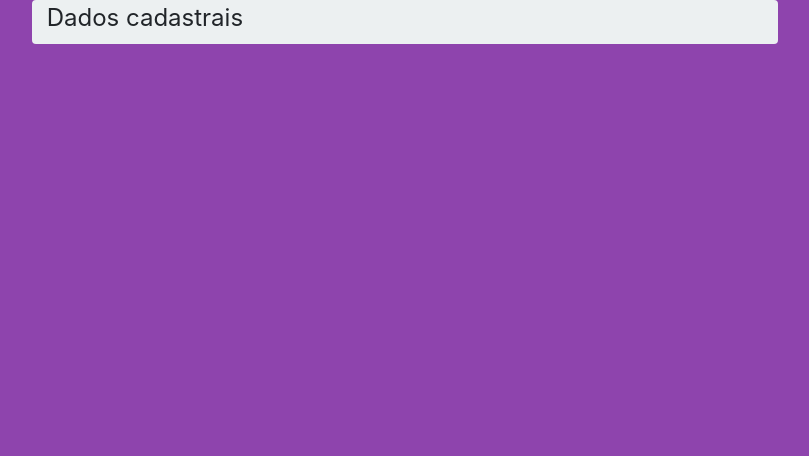
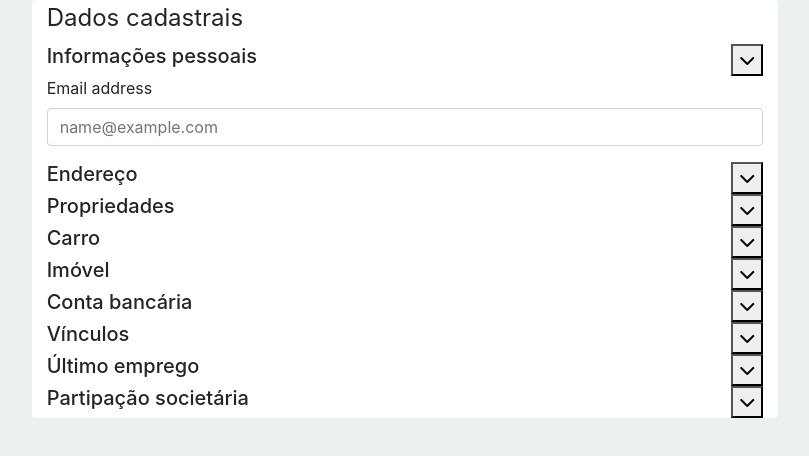
Before and after one commit to vinicius7m/FormularioBootstrap, a plain HTML site: page index.html in a window 1280 px wide. Shown: the whole page, without its empty margins (235-1044 px from the left). Drawn offline with nearby package versions, Linux system fonts and the light colour scheme.

Commit message:
Divisão de cores e inserção de tópicos do formulário

```diff
--- a/index.html
+++ b/index.html
@@ -4,27 +4,102 @@
 <head>
   <meta charset="utf-8">
   <meta name="viewport" content="width=device-width">
-  <title>replit</title>
+  <title>Formulário</title>
   <link href="style.css" rel="stylesheet" type="text/css" />
   <link rel="stylesheet" href="https://cdn.jsdelivr.net/npm/bootstrap@4.6.2/dist/css/bootstrap.min.css" integrity="sha384-xOolHFLEh07PJGoPkLv1IbcEPTNtaed2xpHsD9ESMhqIYd0nLMwNLD69Npy4HI+N" crossorigin="anonymous">
+  <link rel="stylesheet" href="https://cdnjs.cloudflare.com/ajax/libs/font-awesome/6.3.0/css/all.min.css">
 </head>
 
-<body style="background-color: #8e44ad;">
+<body>
 
   <main class="container col-7 rounded">
     <form action="https://www.w3schools.com/action_page.php" method="POST">
       <fieldset>
         <legend>Dados cadastrais</legend>
+
+        <article>
+          <div class="d-flex justify-content-between">
+            <h5>Informações pessoais</h5>
+            <button type="button"><i class="fa-solid fa-chevron-down"></i></button>
+          </div>
+          <section>
+            <div class="form-group">
+              <label for="exampleFormControlInput1">Email address</label>
+              <input
+                type="email"
+                class="form-control"
+                id="exampleFormControlInput1"
+                placeholder="name@example.com"
+              >
+            </div>
+          </section>
+        </article>
+
+        <article>
+          <div class="d-flex justify-content-between">
+            <h5>Endereço</h5>
+            <button type="button"><i class="fa-solid fa-chevron-down"></i></button>
+          </div>
           <section></section>
+        </article>
+
+        <article>
+          <div class="d-flex justify-content-between">
+            <h5>Propriedades</h5>
+            <button type="button"><i class="fa-solid fa-chevron-down"></i></button>
+          </div>
+          <section>
+            <article>
+              <div class="d-flex justify-content-between">
+                <h5>Carro</h5>
+                <button type="button"><i class="fa-solid fa-chevron-down"></i></button>
+              </div>
               <section></section>
+            </article>
+            <article>
+              <div class="d-flex justify-content-between">
+                <h5>Imóvel</h5>
+                <button type="button"><i class="fa-solid fa-chevron-down"></i></button>
+              </div>
               <section></section>
+            </article>
+            <article>
+              <div class="d-flex justify-content-between">
+                <h5>Conta bancária</h5>
+                <button type="button"><i class="fa-solid fa-chevron-down"></i></button>
+              </div>
               <section></section>
+            </article>
+          </section>
+        </article>
+
+        <article>
+          <div class="d-flex justify-content-between">
+            <h5>Vínculos</h5>
+            <button type="button"><i class="fa-solid fa-chevron-down"></i></button>
+          </div>
+          <section>
+            <article>
+              <div class="d-flex justify-content-between">
+                <h5>Último emprego</h5>
+                <button type="button"><i class="fa-solid fa-chevron-down"></i></button>
+              </div>
+              <section></section>
+            </article>
+            <article>
+              <div class="d-flex justify-content-between">
+                <h5>Partipação societária</h5>
+                <button type="button"><i class="fa-solid fa-chevron-down"></i></button>
+              </div>
+              <section></section>
+            </article>
+          </section>
+        </article>
 
       </fieldset>
     </form>
   </main>
 
-  <script src="https://replit.com/public/js/replit-badge-v2.js" theme="dark" position="bottom-right"></script>
   <script src="https://cdn.jsdelivr.net/npm/jquery@3.5.1/dist/jquery.slim.min.js" integrity="sha384-DfXdz2htPH0lsSSs5nCTpuj/zy4C+OGpamoFVy38MVBnE+IbbVYUew+OrCXaRkfj" crossorigin="anonymous"></script>
   <script src="https://cdn.jsdelivr.net/npm/popper.js@1.16.1/dist/umd/popper.min.js" integrity="sha384-9/reFTGAW83EW2RDu2S0VKaIzap3H66lZH81PoYlFhbGU+6BZp6G7niu735Sk7lN" crossorigin="anonymous"></script>
   <script src="https://cdn.jsdelivr.net/npm/bootstrap@4.6.2/dist/js/bootstrap.min.js" integrity="sha384-+sLIOodYLS7CIrQpBjl+C7nPvqq+FbNUBDunl/OZv93DB7Ln/533i8e/mZXLi/P+" crossorigin="anonymous"></script>
--- a/style.css
+++ b/style.css
@@ -3,6 +3,10 @@ html {
   width: 100%;
 }
 
+body {
+  background-color: #ecf0f1 !important;
+}
+
 main {
-  background-color: #ecf0f1;
+  background-color: #fff;
 }
```
Also changed, not shown: 2 other files. Lines whose indentation alone changed are shown as unchanged.
